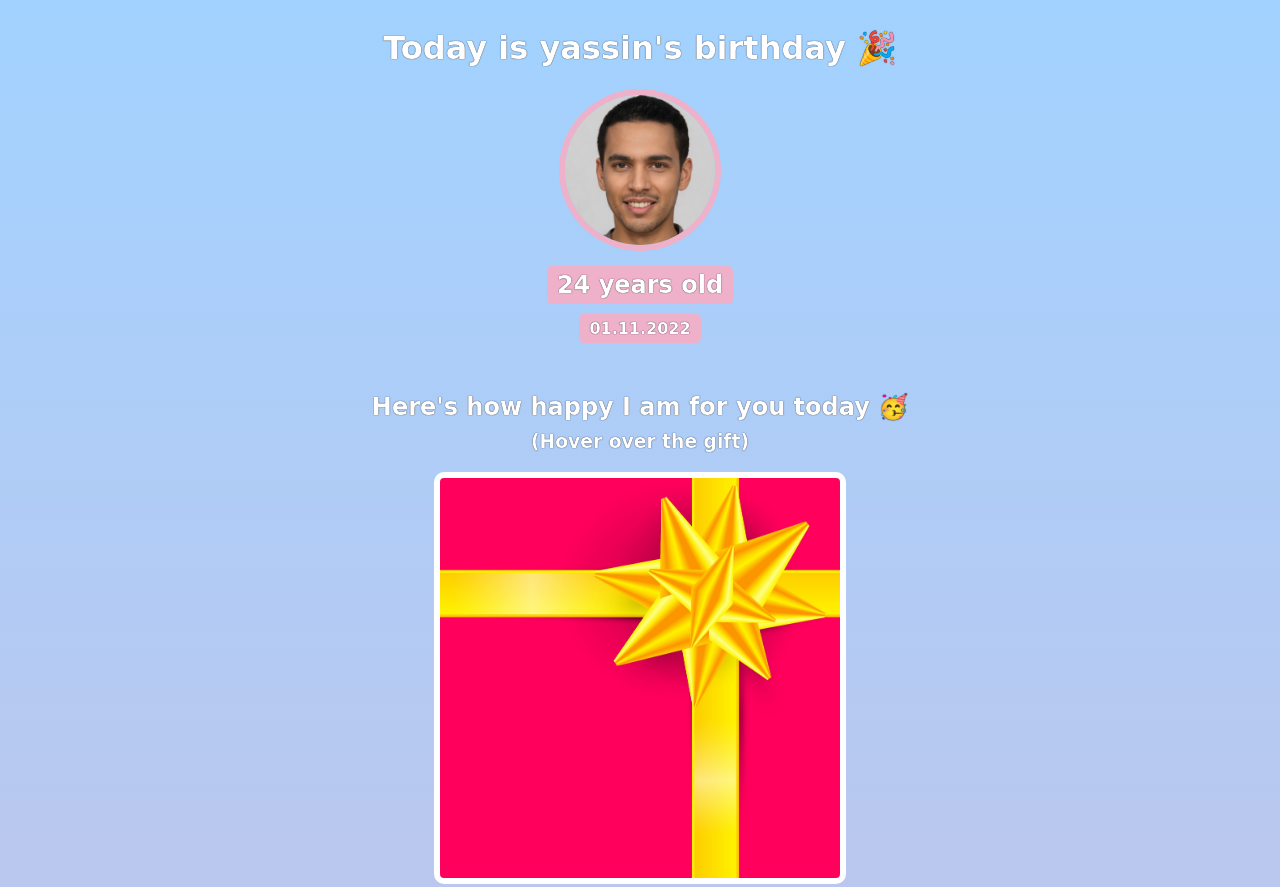
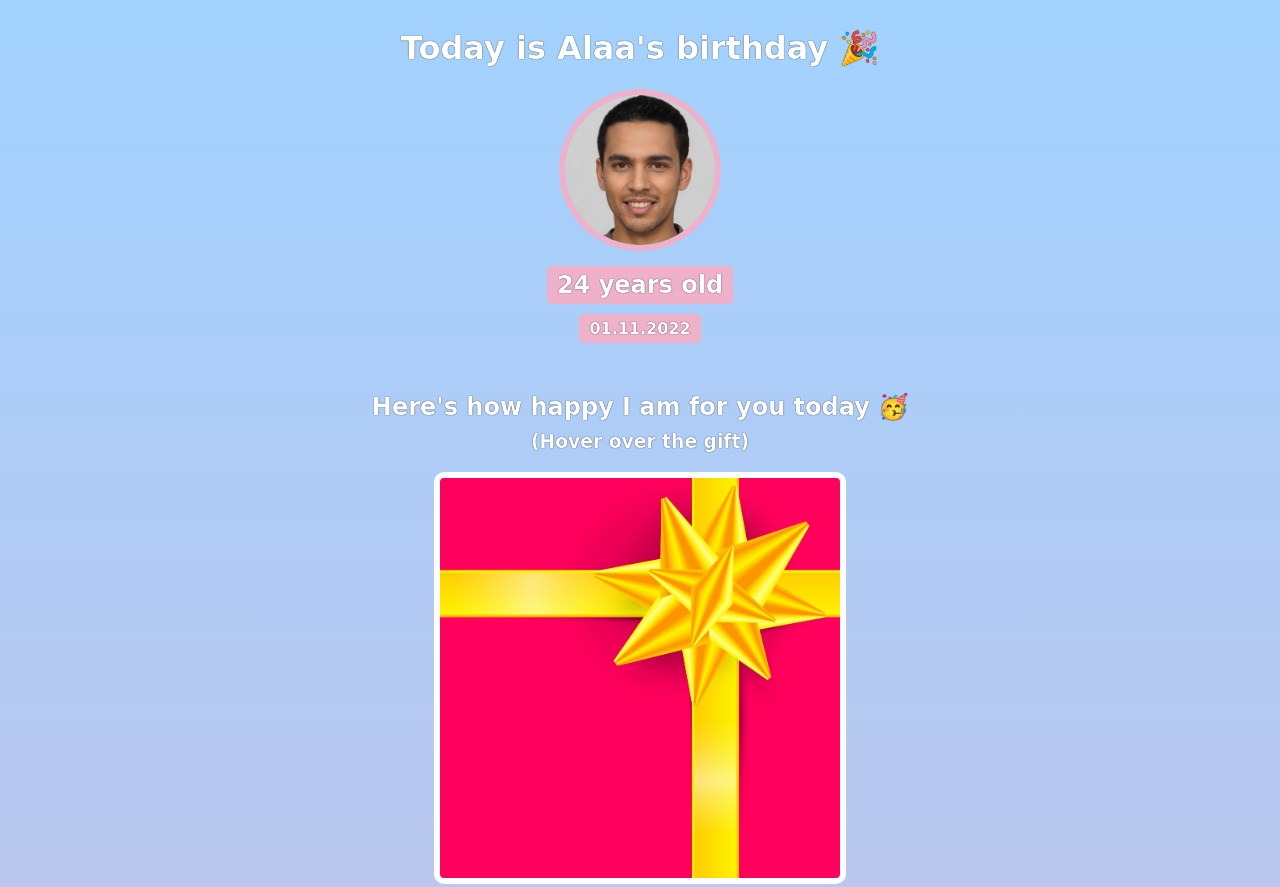
Before and after one commit to LGAOUT/birthday-gift-site, a website built with Vite: page index.html in a window 1280 px wide. Shown: the top 887 px of the page. Built offline with nearby package versions, Linux system fonts and the light colour scheme; a web font is replaced by a local one.

Commit message:
alaa's birthday today

```diff
--- a/index.html
+++ b/index.html
@@ -9,7 +9,7 @@
 
 <body>
     <div id="header">
-        <h1>Today is yassin's birthday 🎉</h1>
+        <h1>Today is Alaa's birthday 🎉</h1>
         <img id="bff-img" src="images/nick.jpg">
         <h2 id="bday-age">24 years old</h2>
         <h4 id="bday-date">01.11.2022</h4>
```
